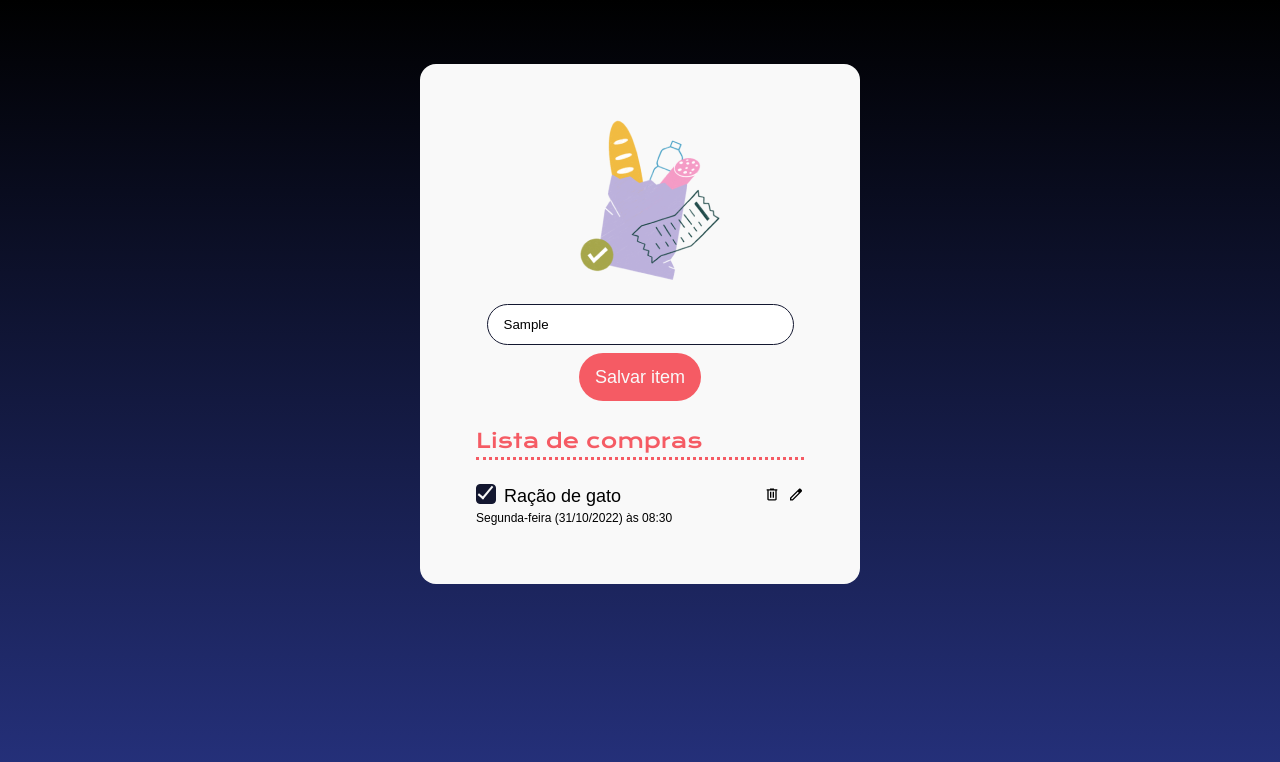
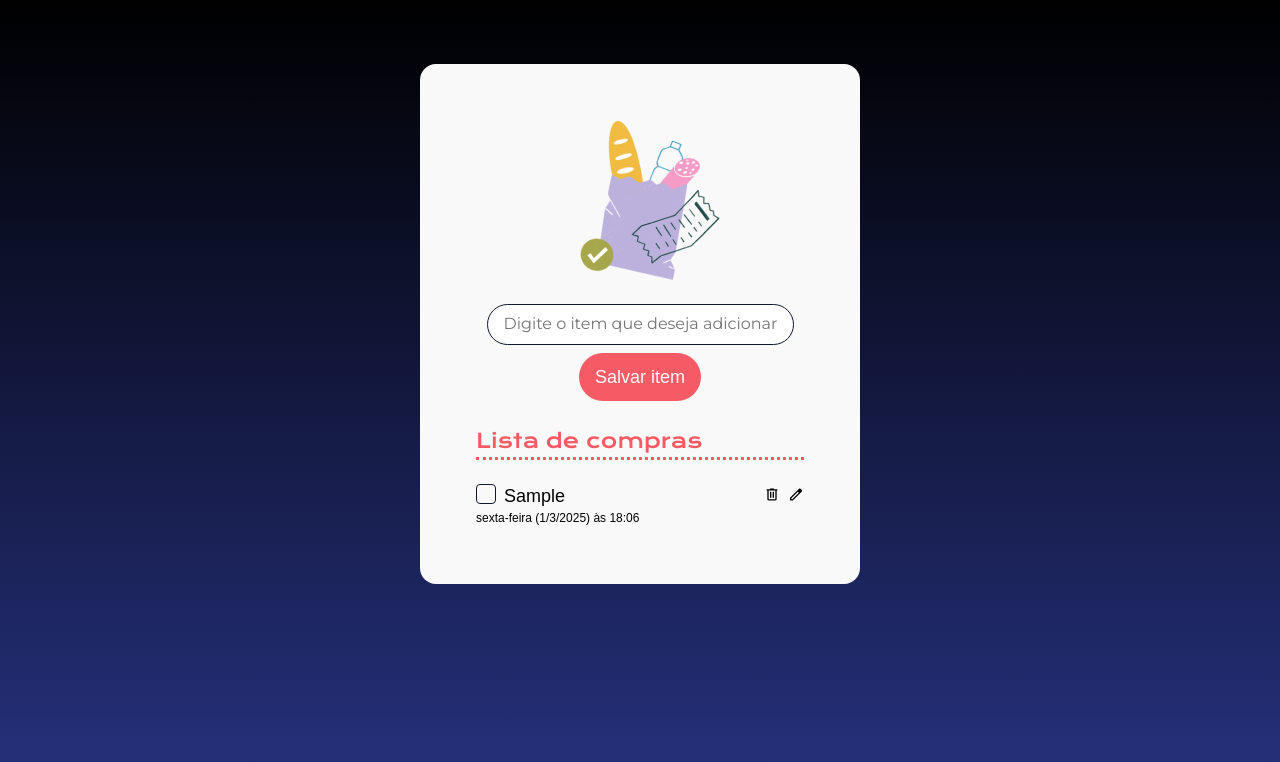
Before and after one commit to alexnascimento1980/LISTA-DE-COMPRAS, a plain HTML site: page index.html in a window 1280 px wide. Both pictures are taken after typing "Sample" into the empty fields and a click on the button "Salvar item". Drawn offline with nearby package versions, Linux system fonts and the light colour scheme; a web font is replaced by a local one.

Commit message:
adiciona funcionalidade para adicionar e gerenciar itens na lista de compras

```diff
--- a/index.html
+++ b/index.html
@@ -17,7 +17,8 @@
     <main>
         <img src="./img/bag.png" alt="sacola de compras">
         <form>
-            <input class="input-item" id="input-item" type="text" placeholder="Digite o item que deseja adicionar">
+            <input class="input-item" id="input-item" type="text"
+                placeholder="Digite o item que deseja adicionar"></input>
             <button class="button-item" id="adicionar-item">Salvar item</button>
         </form>
 
@@ -25,36 +26,21 @@
             <h2>Lista de compras</h2>
             <hr>
 
-            <ul>
-                <li>
-                    <div class="lista-item-container">
-                        <div>
-                            <div class="container-checkbox">
-                                <label for="checkbox-1">
-                                    <input type="checkbox" class="input-checkbox" id="checkbox-1" />
-                                    <div class="checkbox-customizado checked"></div>
-                                </label>
-                            </div>
-                            <p>Ração de gato</p>
-                        </div>
+            <ul id="lista-de-compras">
+                <p id="mensagem-lista-vazia" style="display: block">Sua lista está vazia. Adicione itens a ela para não
+                    esquecer nada na próxima compra!</p>
+            </ul>
 
-                        <div>
-                            <button class="item-lista-button">
-                                <img src="./img/delete.svg" alt="remover">
-                            </button>
-                            <button class="item-lista-button">
-                                <img src="./img/edit.svg" alt="editar">
-                            </button>
-                        </div>
-                    </div>
-                    <p class="texto-data">Segunda-feira (31/10/2022) às 08:30</p>
-                </li>
-            </ul>
+            <div id="container-lista-comprados">
+                <h2>Comprado</h2>
+                <hr />
+                <ul id="lista-comprados">
+
+                </ul>
+            </div>
         </div>
     </main>
-
-    <script src="scripts.js"></script>
-
+    <script src="scripts.js" type="module"></script>
 </body>
 
 </html>
--- /dev/null
+++ b/js/adicionarItem.js
@@ -0,0 +1,20 @@
+import { criarItemDaLista } from "./criarItemDaLista.js";
+import { verificarListaVazia } from "./verificarListaVazia.js";
+
+const item = document.getElementById("input-item");
+
+const listaDeCompras = document.getElementById("lista-de-compras");
+
+export function adicionarItem(evento) {
+    evento.preventDefault()
+
+    if (item.value === "") {
+        alert("Por favor, insira um item!");
+        return;
+    }
+
+    const itemDaLista = criarItemDaLista(item.value);
+    listaDeCompras.appendChild(itemDaLista);
+    verificarListaVazia(listaDeCompras);
+    item.value = "";
+}
--- /dev/null
+++ b/js/criarItemDaLista.js
@@ -0,0 +1,97 @@
+import { editarItem } from "./editarItem.js";
+import { excluirItem } from "./excluirItem.js";
+import { gerarDiaDaSemana } from "./gerarDiaDaSemana.js";
+import { verificarListaComprados } from "./verificarListaComprados.js";
+const listaDeCompras = document.getElementById("lista-de-compras");
+const listaComprados = document.getElementById("lista-comprados");
+let contador = 0;
+export function criarItemDaLista(item) {
+    const itemDaLista = document.createElement("li");
+    const containerItemLista = document.createElement("div");
+    containerItemLista.classList.add("lista-item-container");
+
+    const containerNomeDoItem = document.createElement("div");
+
+    const containerCheckbox = document.createElement("div");
+    containerCheckbox.classList.add("container-checkbox");
+
+    const checkboxInput = document.createElement("input");
+    checkboxInput.type = "checkbox";
+    checkboxInput.classList.add("input-checkbox");
+    checkboxInput.id = "checkbox-" + contador++;
+
+    const checkboxLabel = document.createElement("label");
+    checkboxLabel.setAttribute("for", checkboxInput.id);
+
+    checkboxLabel.addEventListener("click", function (evento) {
+        const checkboxInput = evento.currentTarget.querySelector(".input-checkbox");
+        const checkboxCustomizado = evento.currentTarget.querySelector(".checkbox-customizado");
+        const itemTitulo = evento.currentTarget.closest("li").querySelector("#item-titulo")
+        if (checkboxInput.checked) {
+            checkboxCustomizado.classList.add("checked");
+            itemTitulo.style.textDecoration = "line-through";
+            listaComprados.appendChild(itemDaLista)
+        } else {
+            checkboxCustomizado.classList.remove("checked");
+            itemTitulo.style.textDecoration = "none";
+            listaDeCompras.appendChild(itemDaLista)
+        }
+
+        verificarListaComprados(listaComprados)
+    })
+
+    const checkboxCustomizado = document.createElement("div");
+    checkboxCustomizado.classList.add("checkbox-customizado");
+
+    checkboxLabel.appendChild(checkboxInput);
+    checkboxLabel.appendChild(checkboxCustomizado);
+
+    containerCheckbox.appendChild(checkboxLabel);
+    containerNomeDoItem.appendChild(containerCheckbox)
+
+    const nomeDoItem = document.createElement("p");
+    nomeDoItem.id = "item-titulo";
+    nomeDoItem.innerText = item;
+    containerNomeDoItem.appendChild(nomeDoItem)
+
+    const containerBotoes = document.createElement("div");
+    const botaoRemover = document.createElement("button");
+    botaoRemover.classList.add("item-lista-button");
+
+    const imagemRemover = document.createElement("img");
+    imagemRemover.src = "img/delete.svg";
+    imagemRemover.alt = "Remover";
+
+    botaoRemover.addEventListener("click", function () {
+        excluirItem(itemDaLista);
+    })
+
+    botaoRemover.appendChild(imagemRemover);
+    containerBotoes.appendChild(botaoRemover);
+
+    const botaoEditar = document.createElement("button");
+    botaoEditar.classList.add("item-lista-button")
+
+    const imagemEditar = document.createElement("img");
+    imagemEditar.src = "img/edit.svg";
+    imagemEditar.alt = "Editar";
+
+    botaoEditar.addEventListener("click", function () {
+        editarItem(itemDaLista);
+    })
+
+    botaoEditar.appendChild(imagemEditar);
+    containerBotoes.appendChild(botaoEditar);
+
+    containerItemLista.appendChild(containerNomeDoItem);
+    containerItemLista.appendChild(containerBotoes);
+
+    const itemData = document.createElement("p");
+    itemData.innerText = gerarDiaDaSemana();
+    itemData.classList.add("texto-data");
+
+    itemDaLista.appendChild(containerItemLista);
+    itemDaLista.appendChild(itemData);
+
+    return itemDaLista;
+}
--- /dev/null
+++ b/js/editarItem.js
@@ -0,0 +1,23 @@
+import { gerarDiaDaSemana } from "./gerarDiaDaSemana.js";
+
+export const editarItem = (elemento) => {
+    let novoItem = prompt("Digite o novo nome do item:");
+
+    if (novoItem !== null && novoItem.trim() !== "") {
+        const itemTextoAtualizado = elemento.querySelector("#item-titulo");
+        itemTextoAtualizado.textContent = novoItem;
+
+        const estavaComprado = elemento.querySelector(".input-checkbox").checked;
+
+        if (estavaComprado) {
+            elemento.querySelector(".input-checkbox").checked = true;
+            elemento.querySelector(".checkbox-customizado").classList.add("checked");
+            itemTextoAtualizado.style.textDecoration = "line-through";
+        }
+
+        // Atualiza data de criação para a data em que foi editado
+        const dataDeCriacao = elemento.querySelector(".texto-data");
+        dataDeCriacao.textContent = gerarDiaDaSemana();
+
+    }
+}
--- /dev/null
+++ b/js/excluirItem.js
@@ -0,0 +1,17 @@
+import { verificarListaComprados } from "./verificarListaComprados.js";
+import { verificarListaVazia } from "./verificarListaVazia.js";
+
+const listaDeCompras = document.getElementById("lista-de-compras");
+const listaComprados = document.getElementById("lista-comprados");
+const excluirItem = (elemento) => {
+    let confirmacao = confirm("Tem certeza que deseja excluir esse item?")
+
+    if (confirmacao) {
+        elemento.remove();
+
+        verificarListaVazia(listaDeCompras);
+        verificarListaComprados(listaComprados);
+    }
+}
+
+export { excluirItem };
--- /dev/null
+++ b/js/gerarDiaDaSemana.js
@@ -0,0 +1,3 @@
+export function gerarDiaDaSemana() {
+    return `${new Date().toLocaleDateString("pt-BR", { weekday: "long" })} (${new Date().toLocaleDateString()}) às ${new Date().toLocaleTimeString("pt-BR", { hour: "numeric", minute: "numeric" })}`
+}
--- /dev/null
+++ b/js/verificarListaComprados.js
@@ -0,0 +1,10 @@
+const containerListaComprados = document.getElementById("container-lista-comprados")
+
+export function verificarListaComprados(lista) {
+
+    if (lista.childElementCount === 0) {
+        containerListaComprados.style.display = "none";
+    } else {
+        containerListaComprados.style.display = "block";
+    }
+}
--- /dev/null
+++ b/js/verificarListaVazia.js
@@ -0,0 +1,10 @@
+const mensagemListaVazia = document.getElementById("mensagem-lista-vazia");
+
+export function verificarListaVazia(lista) {
+    console.log(lista);
+    if (lista.querySelectorAll("li").length === 0) {
+        mensagemListaVazia.style.display = "block";
+    } else {
+        mensagemListaVazia.style.display = "none";
+    }
+}
--- a/scripts.js
+++ b/scripts.js
@@ -1,9 +1,8 @@
-const item = document.getElementById('input-item');
-const botaoSalvarItem = document.getElementById('adicionar-item');
+import { adicionarItem } from "./js/adicionarItem.js";
+import { verificarListaComprados } from "./js/verificarListaComprados.js";
 
+const botaoSalvarItem = document.getElementById("adicionar-item");
 botaoSalvarItem.addEventListener("click", adicionarItem);
 
-function adicionarItem(evento) {
-    evento.preventDefault();
-    console.log("entrei na Função");
-}
+const listaComprados = document.getElementById("lista-comprados");
+verificarListaComprados(listaComprados);
```
Also changed, not shown: 1 other file.
